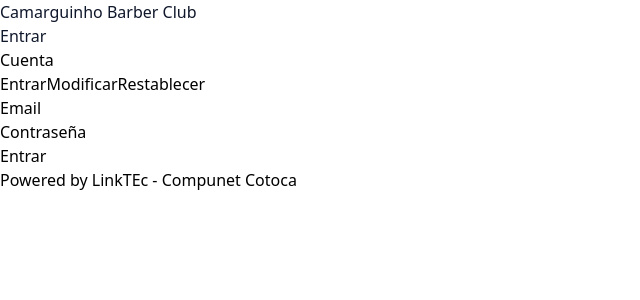
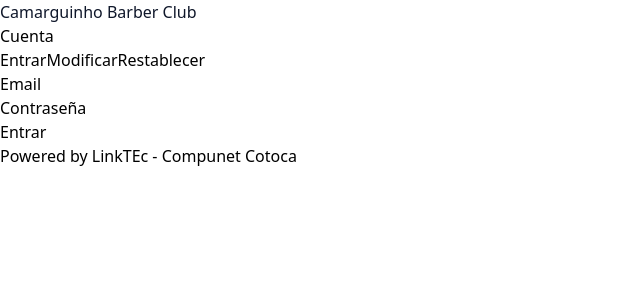
Before and after one commit to fdarknet/BarberiaSuite, a React (Vite) app in the folder frontend/: page /login in a window 1280 px wide. Shown: the top 300 px of the page, without its empty margins (0-640 px from the left). Built offline with nearby package versions, Linux system fonts and the light colour scheme; no server answers.

Commit message:
eliminar Acc entrar

```diff
--- a/frontend/src/App.tsx
+++ b/frontend/src/App.tsx
@@ -38,7 +38,7 @@
                   Salir
                 </button>
               ) : (
-                <Link to="/login" className="px-3 py-1 rounded bg-slate-900 text-white">Entrar</Link>
+                <Link to="/login" className="px-3 py-1 rounded bg-slate-900 text-white"></Link>
               )}
             </nav>
           </div>
```
